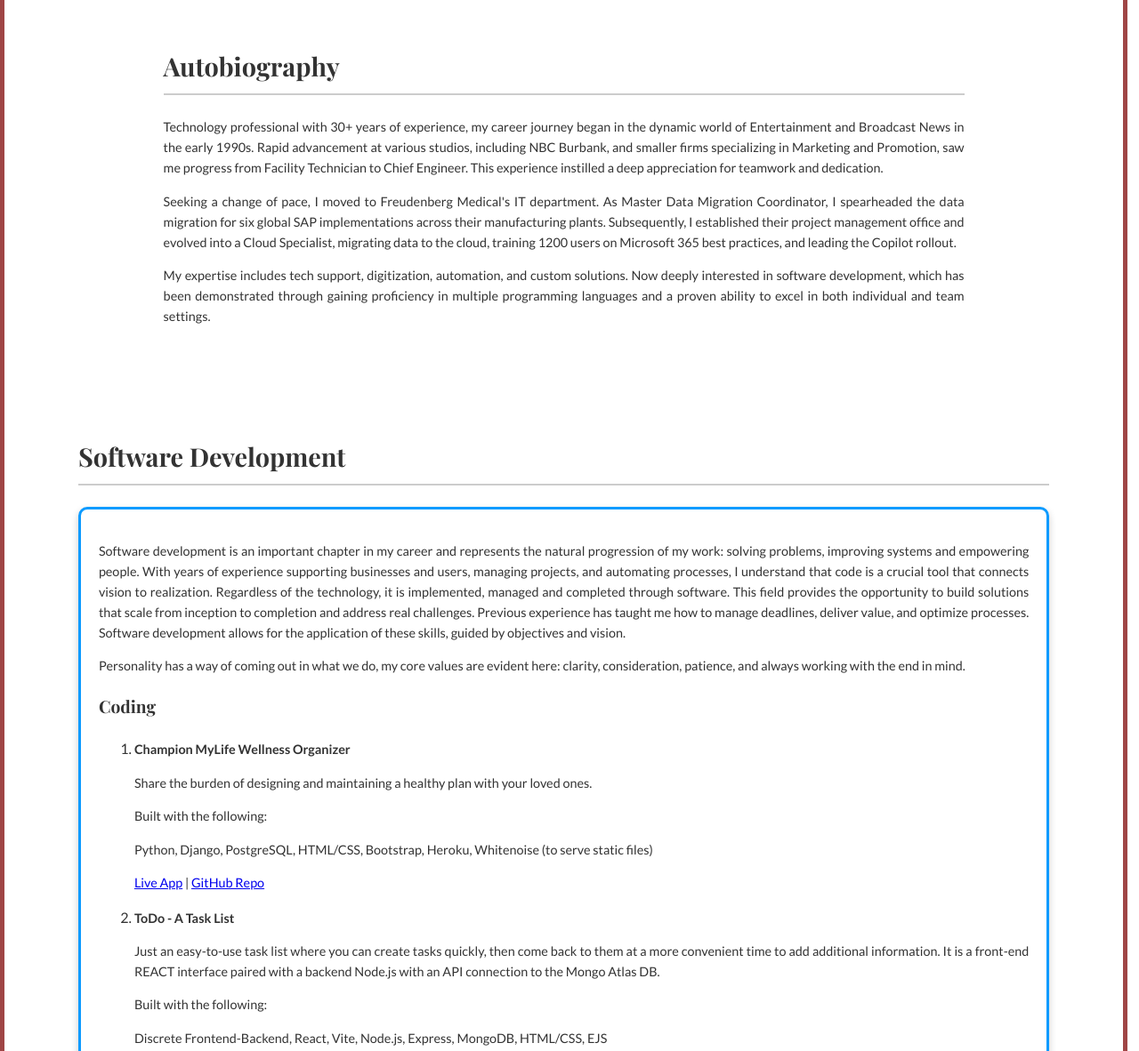
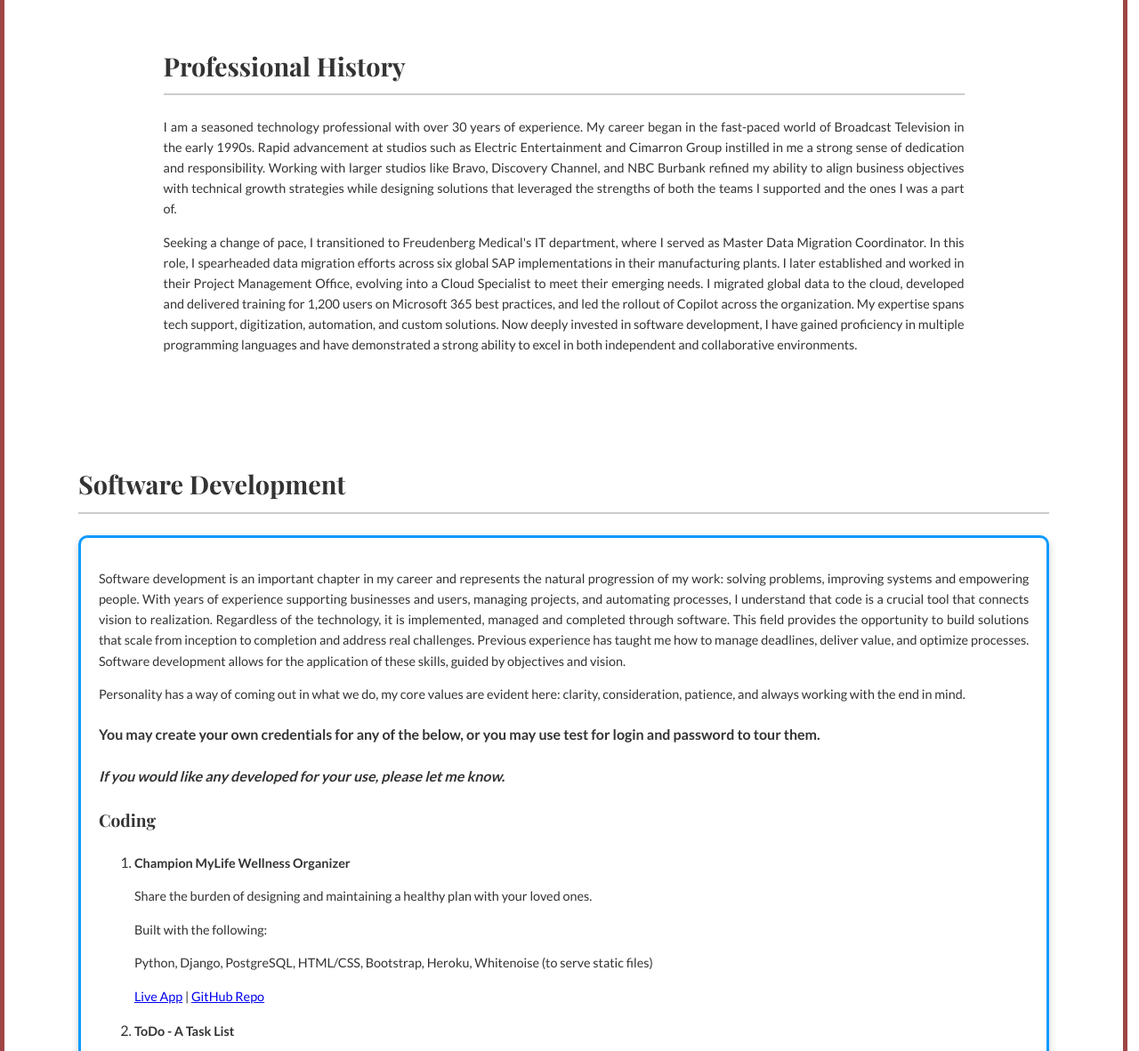
Before and after one commit to kjwagner613/portfolio, a plain HTML site: page index.html in a window 1280 px wide. Shown: the part 760-1942 px from the top of the page at 89% size. Drawn offline with nearby package versions, Linux system fonts and the light colour scheme.

Commit message:
updating index text

```diff
--- a/index.html
+++ b/index.html
@@ -56,23 +56,28 @@
       <section class="content">
         <div class="autobiography-container">
 
-          <h2>Autobiography</h2>
+          <h2>Professional History</h2>
 
           <p class="autobiography" id="autobiography">
-            Technology professional with 30+ years of experience, my career journey began in the dynamic world of
-            Entertainment and Broadcast News in the early 1990s. Rapid advancement at various studios, including NBC
-            Burbank, and smaller firms specializing in Marketing and Promotion, saw me progress from Facility Technician
-            to Chief Engineer. This experience instilled a deep appreciation for teamwork and dedication.
+            I am a seasoned technology professional with over 30 years of experience. My career began in the fast-paced
+            world of Broadcast Television in the early 1990s. Rapid advancement at studios such as Electric
+            Entertainment and Cimarron Group instilled in me a strong sense of dedication and responsibility. Working
+            with larger studios like Bravo, Discovery Channel, and NBC Burbank refined my ability to align business
+            objectives with technical growth strategies while designing solutions that leveraged the strengths of both
+            the teams I supported and the ones I was a part of.</p>
+          <p>Seeking a change of pace, I transitioned to Freudenberg Medical's IT department, where I served as Master
+            Data Migration Coordinator. In this role, I spearheaded data migration efforts across six global SAP
+            implementations in their manufacturing plants. I later established and worked in their Project Management
+            Office, evolving into a Cloud Specialist to meet their emerging needs. I migrated global data to the cloud,
+            developed and delivered training for 1,200 users on Microsoft 365 best practices, and led the rollout of
+            Copilot across the organization. My expertise spans tech support, digitization, automation, and custom
+            solutions. Now deeply invested in software development, I have gained proficiency in multiple programming
+            languages and have demonstrated a strong ability to excel in both independent and collaborative
+            environments.</p>
+
+
+
           </p>
-          <p>Seeking a change of pace, I moved to Freudenberg Medical's IT department. As Master Data Migration
-            Coordinator, I spearheaded the data migration for six global SAP implementations across their manufacturing
-            plants. Subsequently, I established their project management office and evolved into a Cloud Specialist,
-            migrating data to the cloud, training 1200 users on Microsoft 365 best practices, and leading the Copilot
-            rollout.</p>
-          <p>My expertise includes tech support, digitization, automation, and custom solutions. Now deeply interested
-            in
-            software development, which has been demonstrated through gaining proficiency in multiple programming
-            languages and a proven ability to excel in both individual and team settings.</p>
         </div>
       </section>
 
@@ -94,7 +99,12 @@
             patience, and always working with the end in mind.</p>
 
           <section>
+            <h4>You may create your own credentials for any of the below, or you may use test for login and
+              password to tour them.</h4>
+            <h4> <em> If you would like any developed for your use, please let me know.</em></h4>
+
             <h3>Coding</h3>
+
             <ol>
               <li>
                 <div class="body-container">
@@ -117,8 +127,8 @@
                     back to them at a more convenient time to add additional information. It is a front-end REACT
                     interface paired with a backend Node.js with an API connection to the Mongo Atlas DB.</p>
                   <p class="built-with">Built with the following:</p>
-                  <p class="technology-used">Discrete Frontend-Backend, React, Vite, Node.js, Express, MongoDB,
-                    HTML/CSS, EJS</p>
+                  <p class="technology-used">Netlify for the Frontend - Heroku for the Backend, React, Vite, Node.js,
+                    Express, MongoDB, HTML/CSS, JavaScript, EJS</p>
                   <p class="project-link"><a href="https://kjs-todo-list.netlify.app/" target="_blank"
                       rel="noopener noreferrer">Netlify Frontend</a> | <a
                       href="https://github.com/kjwagner613/ToDo-List-Frontend" target="_blank" rel="noopener">GitHub
```
